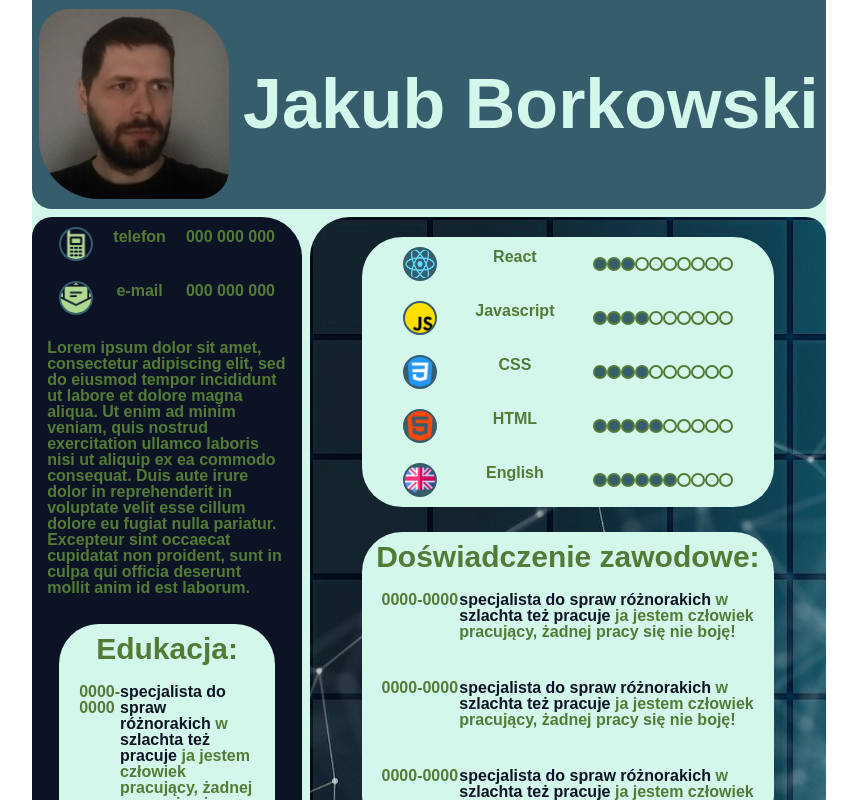
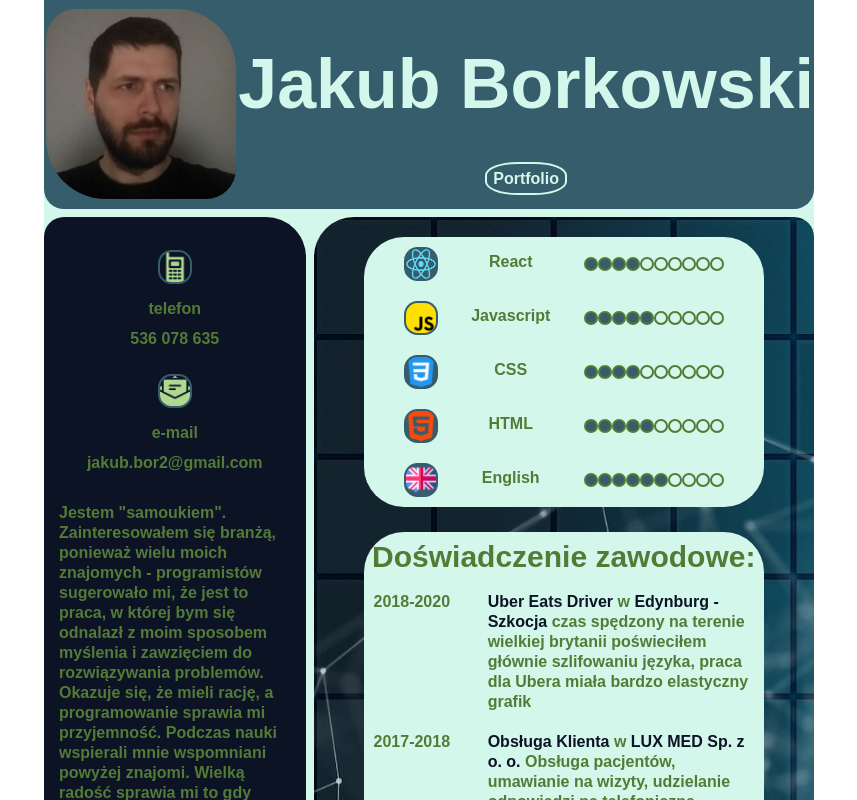
Before and after one commit to JakuBorkowski/CV, a React (Create React App) app: page / in a window 1280 px wide. Shown: the top 800 px of the page, without its empty margins (211-1068 px from the left). Built offline with nearby package versions, Linux system fonts and the light colour scheme.

Commit message:
add css, add context

```diff
--- a/src/App.css
+++ b/src/App.css
@@ -1,21 +1,4 @@
-/* http://meyerweb.com/eric/tools/css/reset/
-   v2.0 | 20110126
-   License: none (public domain)
-*/
-
-html, body, div, span, applet, object, iframe,
-h1, h2, h3, h4, h5, h6, p, blockquote, pre,
-a, abbr, acronym, address, big, cite, code,
-del, dfn, em, img, ins, kbd, q, s, samp,
-small, strike, strong, sub, sup, tt, var,
-b, u, i, center,
-dl, dt, dd, ol, ul, li,
-fieldset, form, label, legend,
-table, caption, tbody, tfoot, thead, tr, th, td,
-article, aside, canvas, details, embed,
-figure, figcaption, footer, header, hgroup,
-menu, nav, output, ruby, section, summary,
-time, mark, audio, video {
+* {
 	margin: 0;
 	padding: 0;
 	border: 0;
@@ -23,33 +6,29 @@ time, mark, audio, video {
 	font: inherit;
 	vertical-align: baseline;
 }
-/* HTML5 display-role reset for older browsers */
-article, aside, details, figcaption, figure,
-footer, header, hgroup, menu, nav, section {
-	display: block;
+
+body {
+	margin: auto;
+    width: 21cm;
+    height: 29.7cm;
 }
-body {
-	line-height: 1;
-}
-ol, ul {
+ul {
 	list-style: none;
 }
-blockquote, q {
-	quotes: none;
+a{
+	text-decoration: none;
+	color: #D4F7EC;
+	padding: 6px;
+	border: #D4F7EC 2px solid;
+	border-radius: 40%
 }
-blockquote:before, blockquote:after,
-q:before, q:after {
-	content: '';
-	content: none;
-}
-table {
-	border-collapse: collapse;
-	border-spacing: 0;
-}
+
 @import url('https://fonts.googleapis.com/css2?family=Cairo:wght@300&display=swap');
 .App{
-    margin: 0 auto;
-    width: 21cm;
+    margin: auto;
+	width: 50vw;
+    max-width: 21cm;
+	min-width: 770px;
     height: 29.7cm;
     display: flex;
     flex-direction: row;
@@ -58,8 +37,8 @@ table {
     background-color:#D4F7EC;
 	font-family: 'Cairo', sans-serif;
 	font-weight: 900;
+	line-height: 20px;
 }
-
 .Header{
 width: 100%;
 height: calc(20% - 2vh);
@@ -71,10 +50,11 @@ text-align: center;
 }
 .Sidebar{
 width: calc(35% - 1vh);
-height: 75%;
+height: calc(75% - 23px);
 background-color:#0C1324;
 border-radius: 20px 40px 40px 20px;
 color: #537B36;
+padding-top: 23px;
 }
 .MainContext{
 height: 75%;
@@ -84,7 +64,6 @@ border-radius: 40px 20px 20px 40px;
 color: #537B36;
 background-image: url("./img/background-g8629c47f4_1920.jpg");
 }
-
 .EmptySpace{
 	width: 100%;
 	height: 1vh;
@@ -96,14 +75,14 @@ background-image: url("./img/background-g8629c47f4_1920.jpg");
 	background-color:#355D6C ;
 	color:#0C1324 ;
 	border-radius: 20px 20px 0 0;
-
+	line-height: 12px;
 }
 .footerText{
 	margin-top: 5px;
 	padding: 5px;
 	text-align: center;
 }
-.Education , .WorkExp{
+.WorkExp{
 	width: 80%;
 	background-color: #D4F7EC ;
 	margin:  5% auto;
@@ -114,18 +93,21 @@ span{
 	color:#0C1324 ;
 }
 .Element{
-	padding: 20px;
+	padding: 10px;
 	display: flex;
 	flex-direction: row;
 	justify-content: space-between;
 }
 .elementHeader{
-	padding-top: 10px;
+	padding: 15px 0;
 	text-align: center;
 	font-size: 30px;
 }
 .date{
- width: 60%;
+ width: 300px;
+}
+.jobDescryption{
+	width:700px
 }
 .contactImg , .skillImg{
 	width: 30px;
@@ -134,18 +116,26 @@ span{
 	margin-bottom: auto;
 	background-color:#355D6C ;
 	padding: 2px;
-	border-radius: 50%;
+	border-radius: 40%;
 }
-.conactLi{
+.skillsLi{
 	padding: 10px;
 	display: flex;
 	flex-direction: row;
 	justify-content: space-between;
-	line-height: 20px;
+	line-height: 30px;
 	width: 80%;
 	margin: 0 auto;
 }
-.about{
+.conactLi{
+	padding: 10px;
+	justify-content: space-between;
+	line-height: 30px;
+	width: 80%;
+	margin: 0 auto;
+	text-align: center;
+}
+.about , .Education{
 	padding: 15px;
 }
 .fullBar , .emptyBar{
@@ -168,23 +158,24 @@ span{
 	margin-left: auto;
 	margin-right: auto;
 }
-
-
 .facePhoto{
 	width: 190px;
 	height: 190px;
 	border-radius: 30px 60px;
 	margin: auto;
 }
-
 .name{
 	margin: auto;
 	font-weight: 900;
 	font-size: 70px;
 }
-
 .skills {
 	background-color: #D4F7EC ;
 	border-radius: 40px;
 	margin: 20px 10%;
 }
+.namePortfolioContener{
+	display: flex;
+	flex-direction: column;
+	padding-bottom: 20px;
+}
--- a/src/Header.js
+++ b/src/Header.js
@@ -5,7 +5,10 @@ function Header() {
   return (
   <div className="Header">
     <img className="facePhoto" alt="facePhoto" src={photo}/>
+    <div className="namePortfolioContener">
     <p className="name">{name}</p>
+    <p><a target="blank" href="https://github.com/JakuBorkowski?tab=repositories">Portfolio</a></p>
+    </div>
   </div>
   );
 }
--- a/src/MainContext/Elemnt.js
+++ b/src/MainContext/Elemnt.js
@@ -6,7 +6,7 @@ function Elemnt(props) {
             <li className="date">
                {props.data.date}
             </li>
-            <li className="data">
+            <li className="jobDescryption">
                 <p>
                     <span>{props.data.position}</span> w <span>{props.data.companyName}</span> {props.data.jobDescryption}
                 </p>
--- a/src/MainContext/WorkExp.js
+++ b/src/MainContext/WorkExp.js
@@ -4,25 +4,33 @@ function WorkExp() {
   const data =[
     {
       id:0,
-      date:"0000-0000",
-      position:"specjalista do spraw różnorakich",
-      companyName:"szlachta też pracuje",
-      jobDescryption:"ja jestem człowiek pracujący, żadnej pracy się nie boję!"
+      date:"2018-2020",
+      position:"Uber Eats Driver",
+      companyName:"Edynburg - Szkocja",
+      jobDescryption:"czas spędzony na terenie wielkiej brytanii poświeciłem głównie szlifowaniu języka, praca dla Ubera miała bardzo elastyczny grafik"
     },
     {
       id:1,
-      date:"0000-0000",
-      position:"specjalista do spraw różnorakich",
-      companyName:"szlachta też pracuje",
-      jobDescryption:"ja jestem człowiek pracujący, żadnej pracy się nie boję!"
+      date:"2017-2018",
+      position:"Obsługa Klienta",
+      companyName:" LUX MED Sp. z o. o.",
+      jobDescryption:"Obsługa pacjentów, umawianie na wizyty, udzielanie odpowiedzi na telefoniczne zapytania ze strony Pacjentów."
     },
     {
       id:2,
-      date:"0000-0000",
-      position:"specjalista do spraw różnorakich",
-      companyName:"szlachta też pracuje",
-      jobDescryption:"ja jestem człowiek pracujący, żadnej pracy się nie boję!"
-    }
+      date:"2016-2017",
+      position:"Pracownik Magazynu",
+      companyName:"Omnibus Hurtownia AGD",
+      jobDescryption:"Kompletowanie zamówień, przyjmowanie zwrotów, kontakt z klientem, planowanie trasy dostawców."
+    },
+    {
+      id:3,
+      date:"2014-2016",
+      position:"Konsultant",
+      companyName:"Aviva",
+      jobDescryption:"Telefoniczny kontakt z klientem, pozyskiwanie klientów dla działu sprzedaży, sprzedaż ubezpieczeń OC/AC, sprzedaż ubezpieczeń na życie"
+    },
+
   ]
     return (
     <div className='WorkExp'>
--- a/src/MainContext/skills.js
+++ b/src/MainContext/skills.js
@@ -9,13 +9,13 @@ function Skills() {
         {
           id:0,
           skillName:"React",
-          skillLvl:3,
+          skillLvl:4,
           icon:reactIcon
         },
         {
           id:1,
           skillName:"Javascript",
-          skillLvl:4,
+          skillLvl:5,
           icon:jsIcon
         },
         {
@@ -44,7 +44,7 @@ function Skills() {
     return (
 
     <ul className="skills">
-      {data.map(data=> <li className="conactLi" key={data.id}>
+      {data.map(data=> <li className="skillsLi" key={data.id}>
         <img className="skillImg" src={data.icon} alt={data.contactName}/>
         <p>{data.skillName}</p>
        <ul className="skillBarUl">
--- a/src/Sidebar.js
+++ b/src/Sidebar.js
@@ -8,7 +8,7 @@ function Sidebar() {
   <>
   <div className="Sidebar">
    <Contact/>
-    <p className="about">Lorem ipsum dolor sit amet, consectetur adipiscing elit, sed do eiusmod tempor incididunt ut labore et dolore magna aliqua. Ut enim ad minim veniam, quis nostrud exercitation ullamco laboris nisi ut aliquip ex ea commodo consequat. Duis aute irure dolor in reprehenderit in voluptate velit esse cillum dolore eu fugiat nulla pariatur. Excepteur sint occaecat cupidatat non proident, sunt in culpa qui officia deserunt mollit anim id est laborum.</p>
+    <p className="about">Jestem "samoukiem". Zainteresowałem się branżą, ponieważ wielu moich znajomych - programistów sugerowało mi, że jest to praca, w której bym się odnalazł z moim sposobem myślenia i zawzięciem do rozwiązywania problemów. Okazuje się, że mieli rację, a programowanie sprawia mi przyjemność. Podczas nauki wspierali mnie wspomniani powyżej znajomi. Wielką radość sprawia mi to gdy mam okazję pokazać swój kod i usłyszeć że programista z kilkuletnim doświadczeniem sam by nie wpadł na takie rozwiązanie.</p>
     <Education/>
   </div>
 
--- a/src/Sidebar/Education.js
+++ b/src/Sidebar/Education.js
@@ -1,20 +1,11 @@
-import Elemnt from "../MainContext/Elemnt";
 
 function Education(props) {
-  const data =[
-    {
-      id:0,
-      date:"0000-0000",
-      position:"specjalista do spraw różnorakich",
-      companyName:"szlachta też pracuje",
-      jobDescryption:"ja jestem człowiek pracujący, żadnej pracy się nie boję!"
-    },
-  ]
+
     return (
     <div className='Education'>
-        <h1 className="elementHeader">Edukacja:</h1>
-        <ul>{data.map(data=>  <Elemnt key={data.id} data={data}/> )}</ul>
-    </div>
+        <p>Posiadam wykształcenie średnie-pełne, uczęszczałem do</p>
+        <p>ZSP Jasieniec im. Wincentego Witosa na kierunku Technik Żywienia Człowieka</p>
+   </div>
     );
   }
 
--- a/src/Sidebar/contact.js
+++ b/src/Sidebar/contact.js
@@ -6,13 +6,13 @@ function Contact() {
         {
           id:0,
           contactName:"telefon",
-          contact:"000 000 000",
+          contact:"536 078 635",
           icon:cellphone
         },
         {
           id:1,
           contactName:"e-mail",
-          contact:"000 000 000",
+          contact:"jakub.bor2@gmail.com",
           icon:mail
 
         }
--- a/src/index.js
+++ b/src/index.js
@@ -1,6 +1,5 @@
 import React from 'react';
 import ReactDOM from 'react-dom';
-import './index.css';
 import App from './App';
 import reportWebVitals from './reportWebVitals';
 
```
